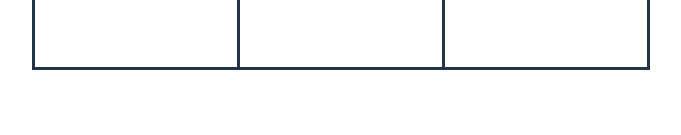
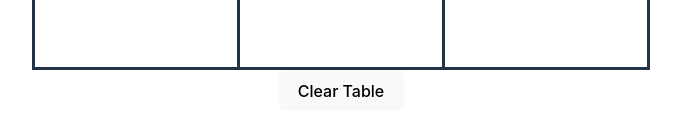
Before and after one commit to Ailta/pishquarks-Noughts-and-crosses-, a Svelte app: page / in a window 1280 px wide. Shown: the part 745-880 px from the top of the page, without its empty margins (299-980 px from the left). Before the commit the page ends 847 px from the top, so only its background shows below. Built offline with nearby package versions, Linux system fonts and the light colour scheme.

Commit message:
clearTable button

```diff
--- a/src/App.svelte
+++ b/src/App.svelte
@@ -8,6 +8,9 @@
 	let round = 0;
 	function increment() {
 		round += 1;
+	}
+	function clearTable() {
+		tile = ['', '', '', '', '', '', '', '', ''];
 	}
 
 	function play(id) {
@@ -114,6 +117,7 @@
     <td><button type="button" on:click={() => play(8)}>{tile[8]}</button></td>
   </tr>
 </table>
+<button type="button" on:click={() => clearTable()}>Clear Table</button>
 </main>
 
 <style>
```
